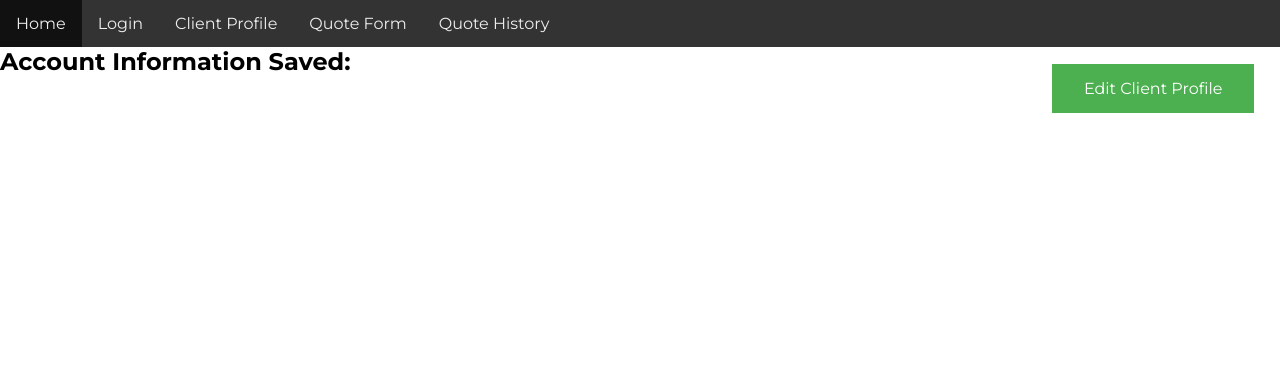
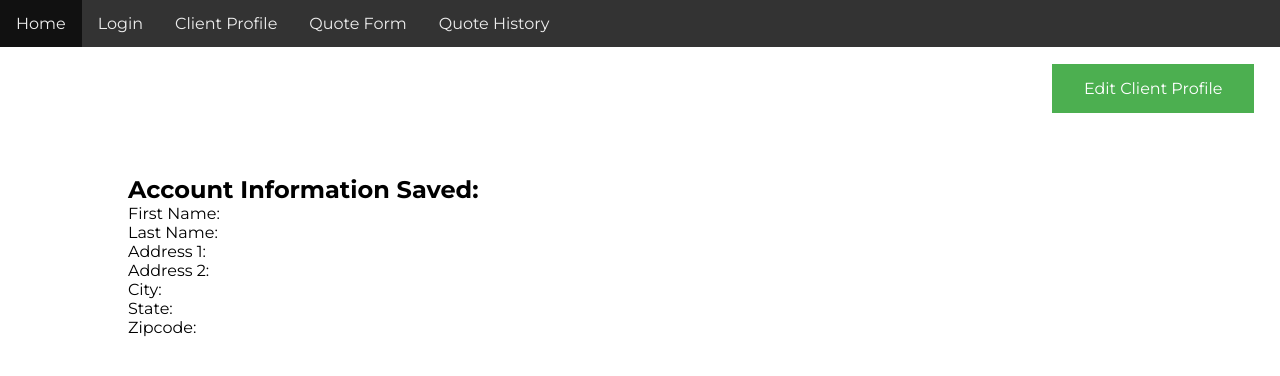
Before and after one commit to COSC4353-group-22/fuel-assignment, a React (Create React App) app: page /profile in a window 1280 px wide. Shown: the top 376 px of the page. Built offline with nearby package versions, Linux system fonts and the light colour scheme; no server answers.

Commit message:
Get all from tables

```diff
--- a/src/App.css
+++ b/src/App.css
@@ -109,6 +109,12 @@
 .edit-info {
   text-align: center;
   margin-top: -100%;
+}
+
+.info-display {
+  padding: 10%;
+  align-items: left;
+  justify-content: left;
 }
 
 .button {
--- a/src/components/AccountInfoSaved.js
+++ b/src/components/AccountInfoSaved.js
@@ -1,10 +1,9 @@
 import React from 'react';
 import Checks from "../components/forms/Checks";
-import axios from "axios";
+import axios, { Axios } from "axios";
 import { Link } from 'react-router-dom';
 import { useEffect, useState } from 'react';
 import NavBar from './NavBar';
-import fetch from 'node-fetch';
 
 
 function AccountInfoSaved() {
@@ -22,6 +21,15 @@ function AccountInfoSaved() {
         "State":"",
     });
 
+    const fetchTable = async () => {
+        var res = await axios.get(`http://localhost:9000/AccountInfoSaved`).then((res) => {
+            setProfile(res.data[0]);
+            console.log(profile);
+          }).catch((err) => {
+            console.log(err);
+          });
+    }
+
     useEffect(() => {
         const loggedInUser = sessionStorage.getItem("user");
         if (loggedInUser) {
@@ -29,6 +37,7 @@ function AccountInfoSaved() {
             setUser(foundUser);
             console.log("User session: " + foundUser.username);
         }
+        fetchTable();
     }, []);
 
     return (
@@ -37,6 +46,21 @@ function AccountInfoSaved() {
             <div className='info-display'>
                 <Link to="/profile/edit" className='button welcome'>Edit Client Profile</Link>
                 <h2>Account Information Saved:</h2>
+                {(!profile) ? (
+                    <div>
+                        <p>No account information saved</p>
+                    </div>
+                ) : (
+                    <div>
+                        <p>First Name: { profile.first_name }</p>
+                        <p>Last Name: { profile.last_name }</p>
+                        <p>Address 1: { profile.address1 }</p>
+                        <p>Address 2: { profile.address2 }</p>
+                        <p>City: { profile.city }</p>
+                        <p>State: { profile.state }</p>
+                        <p>Zipcode: { profile.zipcode }</p>
+                    </div>
+                )}
             </div>
         </div>
     )
```
Also changed, not shown: 1 other file (tests, documents, lock files or other folders).
